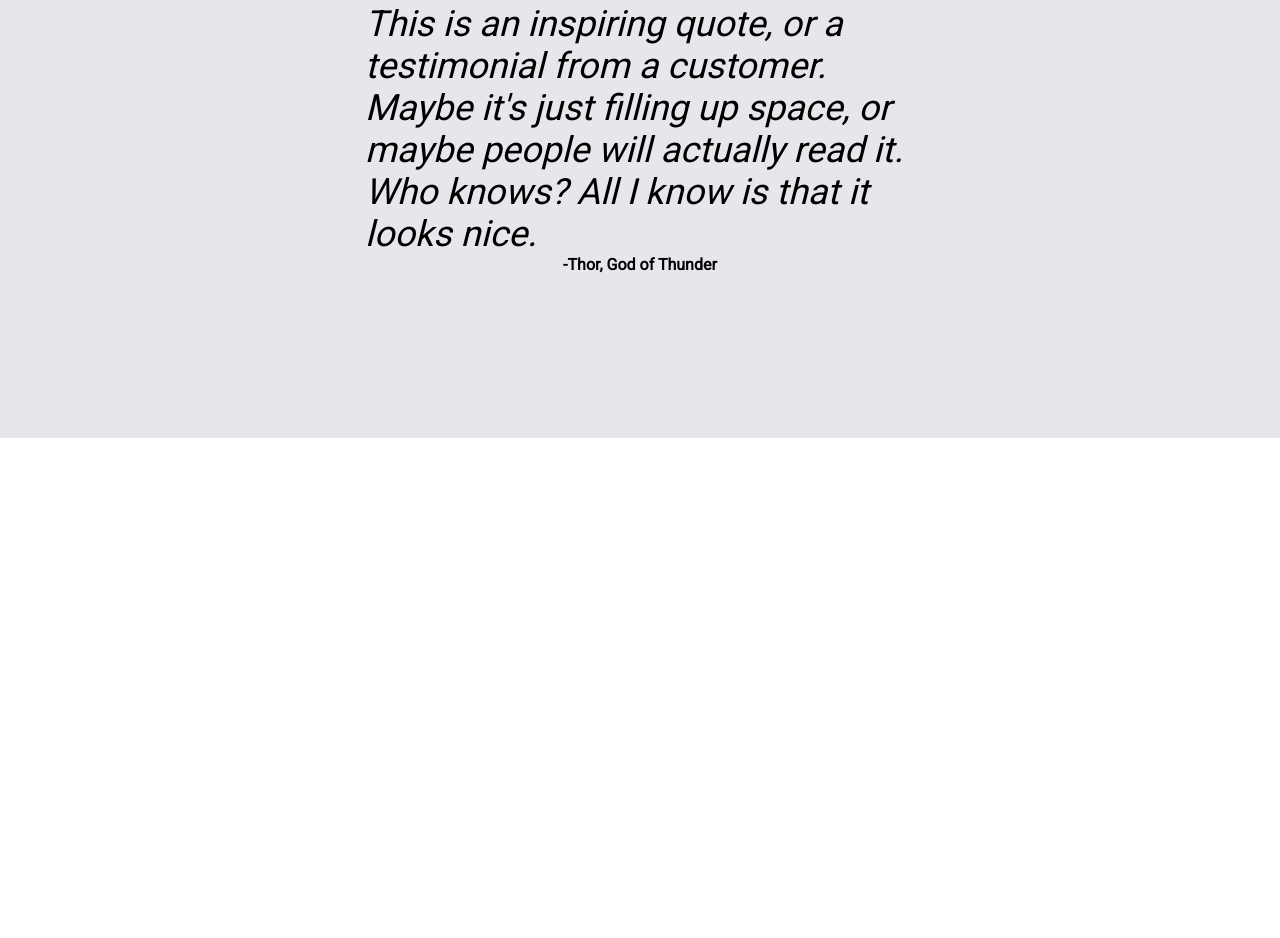
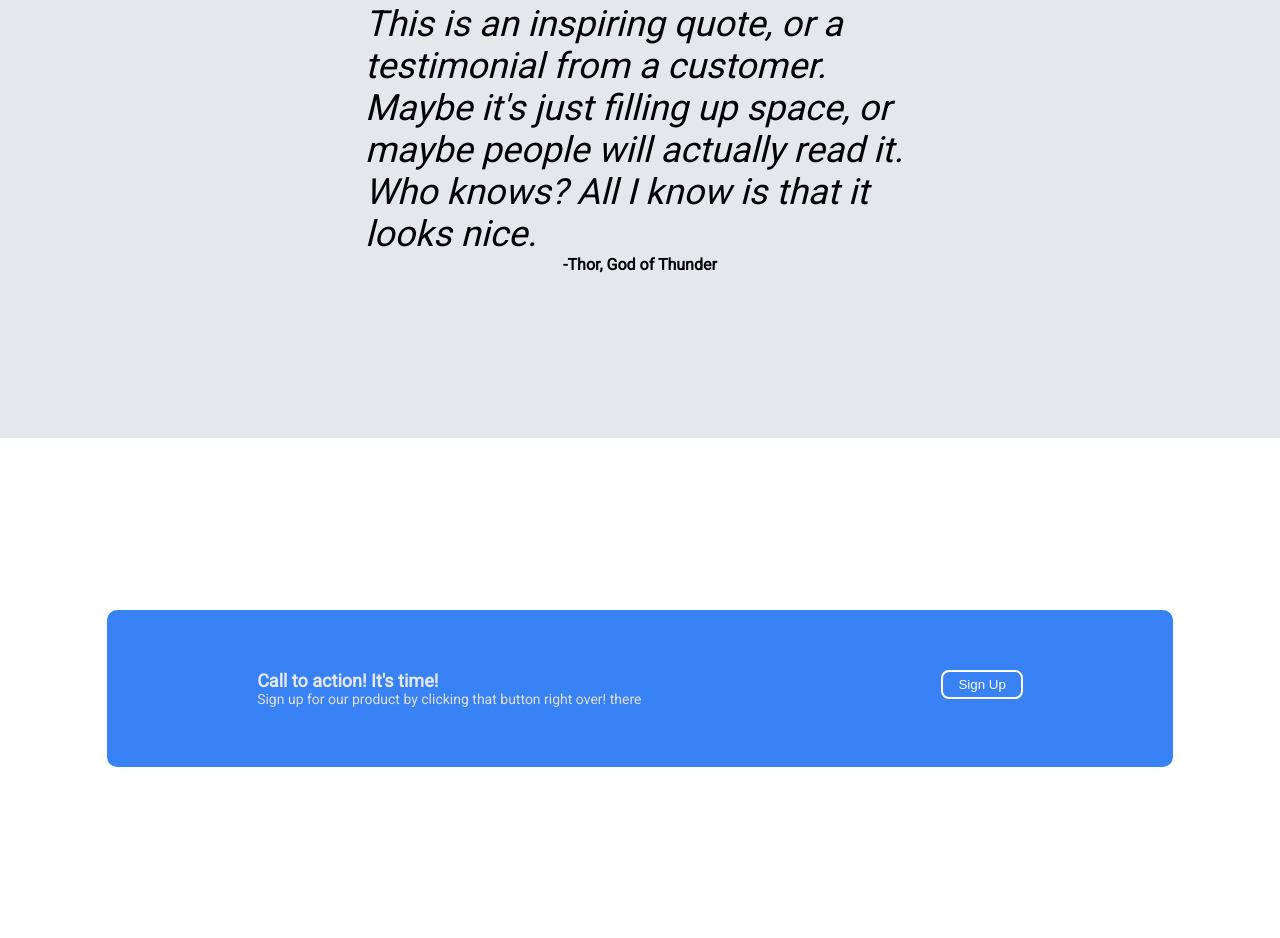
Before and after one commit to AkinAkinbobola/Landing-Page, a plain HTML site: page index.html in a window 1280 px wide. Shown: the part 1276-2214 px from the top of the page. Before the commit the page ends 1714 px from the top, so only its background shows below. Drawn offline with Linux system fonts and the light colour scheme.

Commit message:
Add blue content

```diff
--- a/index.html
+++ b/index.html
@@ -106,6 +106,19 @@
         </div>
     </div>
 
+    <div class="blue-content">
+        <div class="action">
+            <div class="action-left">
+                <div class="action-text">Call to action! It's time!</div>
+                <div class="hero-subtext">Sign up for our product by clicking that button right over! there</div>
+            </div>
+
+            <button class="action-button">
+                Sign Up
+            </button>
+        </div>
+    </div>
+
 
 
 </body>
--- a/style.css
+++ b/style.css
@@ -133,3 +133,40 @@ button {
 .quoter{
     font-weight: 900;
 }
+
+.blue-content {
+    display: flex;
+    align-items: center;
+    justify-content: center;
+    height: 500px;
+}
+
+.action {
+    display: flex;
+    background-color: #3882F6;
+    padding: 60px 150px;
+    border-radius: 10px;
+    justify-content: center;
+    align-items: center;
+}
+
+.action-text {
+    font-size: 18px;
+    color: #E5E7EB;
+    font-weight: 900;
+}
+
+.action-left {
+    margin-right: 300px;
+}
+.action-button {
+    background-color: #3882F6;
+    color: #F9FAF8;
+    padding: 5px 15px;
+    border: 0;
+    border-radius: 8px;
+    border: 2px white solid;
+    display: flex;
+    justify-content: center;
+    align-items: flex-end;
+}
```
